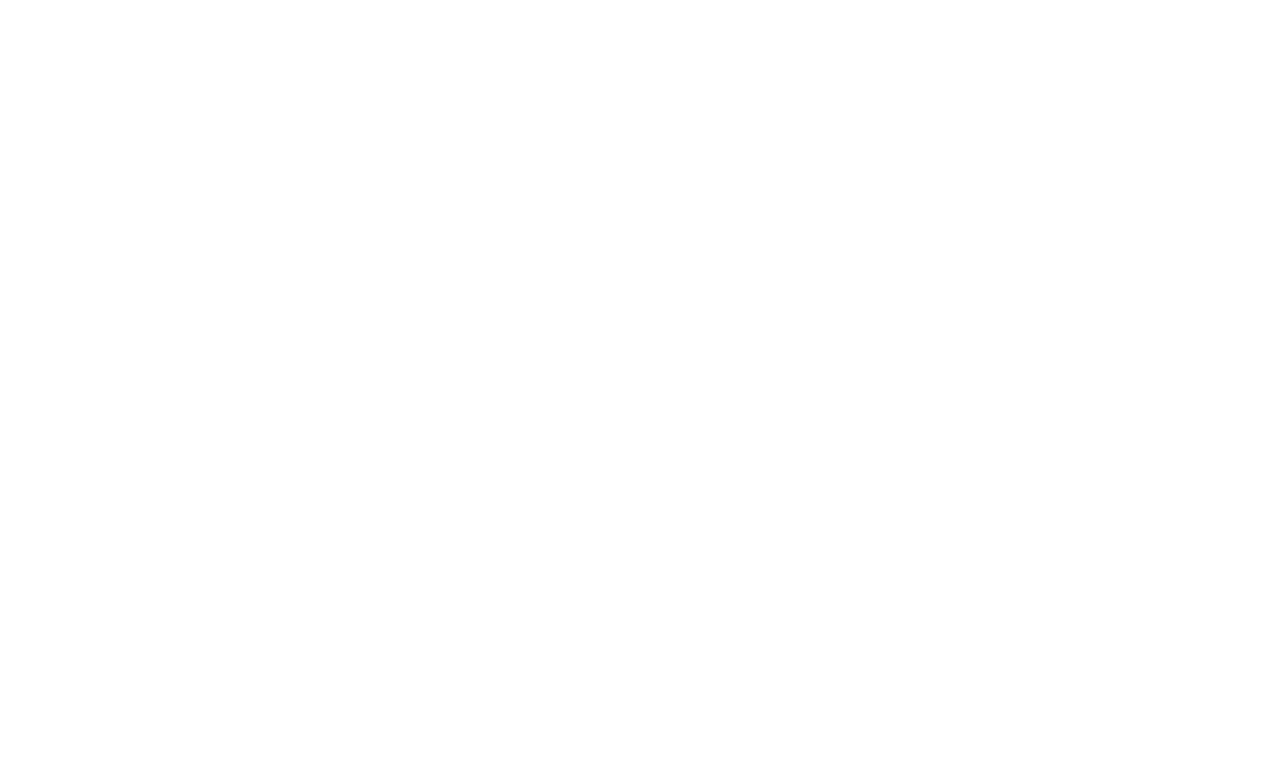
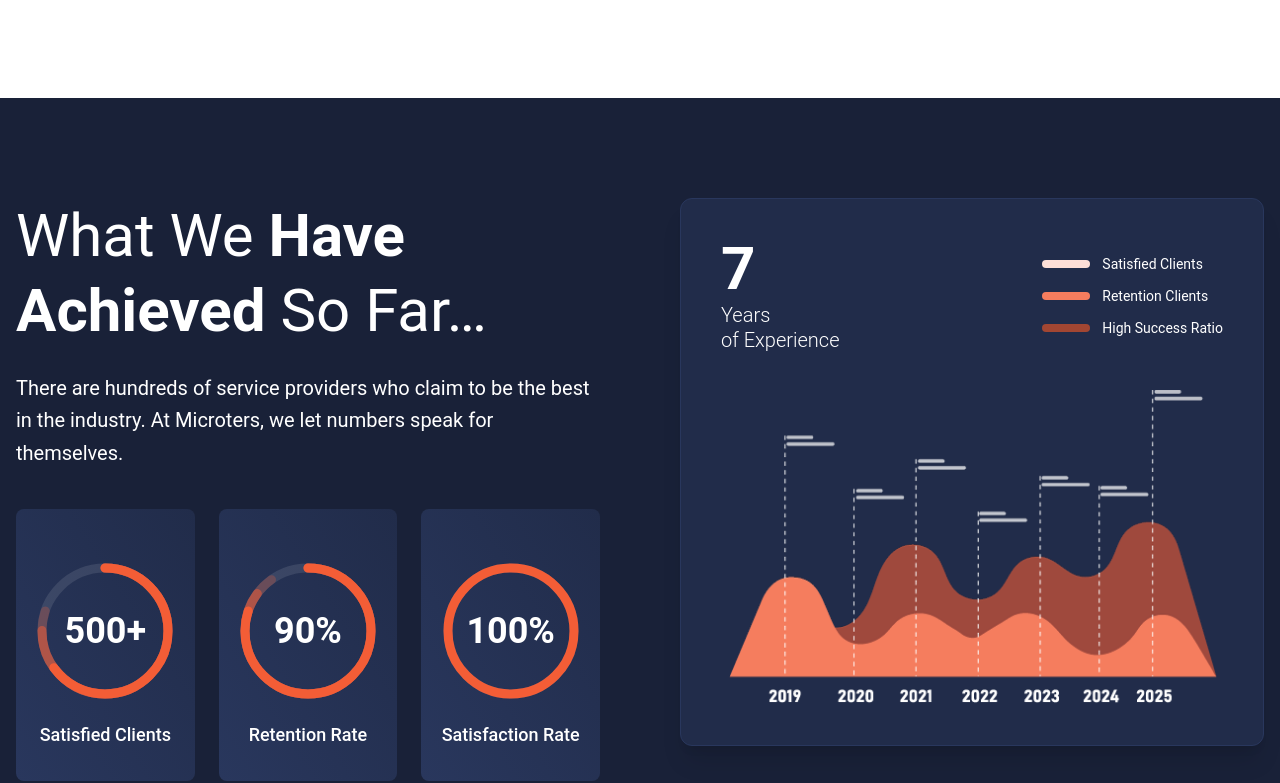
Before and after one commit to microters/microters, a Next.js app: page /professional-seo-services in a window 1280 px wide. Shown: the part 4942-5725 px from the top of the page. Before the commit the page ends 4925 px from the top, so only its background shows below. Built offline with nearby package versions, Linux system fonts and the light colour scheme.

Commit message:
`Added ClientsLogosSection and AchievedSection components to Professional SEO Services page`

```diff
--- /dev/null
+++ b/src/app/components/common/Achieved.jsx
@@ -0,0 +1,112 @@
+"use client";
+
+import React from "react";
+import Image from "next/image";
+import graphImage from "@assets/images/achievements-graph.png";
+import { CircularProgress } from "./CircularProgress";
+const AchievedSection = () => {
+  return (
+    <section className="w-full py-20 lg:py-[100px] bg-[#192138]">
+      <div className="container mx-auto px-4 max-w-7xl">
+
+        <div className="flex flex-col lg:flex-row gap-12 lg:gap-20">
+
+          {/* === LEFT SIDE: TEXT & CIRCLES === */}
+          <div className="w-full lg:w-1/2">
+            <h2 className="text-white text-4xl md:text-5xl lg:text-[60px] font-normal mb-6 leading-tight">
+              What We <strong>Have Achieved</strong> So Far…
+            </h2>
+            <p className="text-white text-lg lg:text-xl leading-relaxed mb-10">
+              There are hundreds of service providers who claim to be the best in the industry. At Microters, we let numbers speak for themselves.
+            </p>
+
+            {/* Circles Grid */}
+           <div className="grid grid-cols-1 sm:grid-cols-3 gap-6">
+              {/* Card 1: Satisfied Clients */}
+              <div className="bg-linear-to-tr from-[#29375D] to-[#212C4A] py-8 rounded-lg flex justify-center">
+                <CircularProgress
+                    value={500}
+                    label="Satisfied Clients"
+                    layers={[
+                      { percent: 80, opacity: 0.25 },
+                      { percent: 75, opacity: 0.5 },
+                      { percent: 65, opacity: 1.0 }
+                    ]}
+                />
+              </div>
+
+              {/* Card 2: Retention Rate */}
+              <div className="bg-linear-to-tr from-[#29375D] to-[#212C4A] py-8 rounded-lg flex justify-center">
+                <CircularProgress
+                    value={90}
+                    label="Retention Rate"
+                    layers={[
+                      { percent: 90, opacity: 0.25 },
+                      { percent: 85, opacity: 0.5 },
+                      { percent: 80, opacity: 1.0 }
+                    ]}
+                />
+              </div>
+
+              {/* Card 3: Satisfaction Rate */}
+              <div className="bg-linear-to-tr from-[#29375D] to-[#212C4A] py-8 rounded-lg flex justify-center">
+                <CircularProgress
+                    value={100}
+                    percent={100}
+                    label="Satisfaction Rate"
+                />
+              </div>
+
+            </div>
+          </div>
+
+          {/* === RIGHT SIDE: GRAPH CARD === */}
+          <div className="w-full lg:w-1/2">
+            <div className="bg-[#212C4A] p-8 lg:p-10 rounded-xl shadow-xl border border-[#29375d] relative">
+
+              {/* Top Info Row */}
+              <div className="flex flex-col sm:flex-row justify-between items-start sm:items-center mb-8 gap-6">
+
+                {/* Years Count */}
+                <div className="text-white">
+                  <span className="text-6xl font-bold block mb-1">7</span>
+                  <span className="text-xl font-light leading-tight block">Years <br/> of Experience</span>
+                </div>
+
+                {/* Legend */}
+                <div className="space-y-3">
+                  <div className="flex items-center gap-3">
+                    <span className="w-12 h-2 bg-[#FDDFD7] rounded-full block"></span>
+                    <span className="text-white text-sm">Satisfied Clients</span>
+                  </div>
+                  <div className="flex items-center gap-3">
+                    <span className="w-12 h-2 bg-[#F57D5E] rounded-full block"></span>
+                    <span className="text-white text-sm">Retention Clients</span>
+                  </div>
+                  <div className="flex items-center gap-3">
+                    <span className="w-12 h-2 bg-[#A24632] rounded-full block"></span>
+                    <span className="text-white text-sm">High Success Ratio</span>
+                  </div>
+                </div>
+              </div>
+
+              {/* The Graph Image */}
+              <div className="w-full relative h-[250px] sm:h-80">
+                <Image
+                  src={graphImage}
+                  alt="Achievement Graph"
+                  fill
+                  className="object-contain object-bottom"
+                />
+              </div>
+
+            </div>
+          </div>
+
+        </div>
+      </div>
+    </section>
+  );
+};
+
+export default AchievedSection;
--- /dev/null
+++ b/src/app/components/common/CircularProgress.jsx
@@ -0,0 +1,80 @@
+"use client";
+
+import { useEffect, useState } from "react";
+
+export const CircularProgress = ({ value, label, layers, percent, color = "#f35d36" }) => {
+  const [animate, setAnimate] = useState(false);
+  const radius = 70;
+  const circumference = 2 * Math.PI * radius;
+
+  useEffect(() => {
+    const timer = setTimeout(() => setAnimate(true), 500);
+    return () => clearTimeout(timer);
+  }, []);
+
+  const getStrokeDashoffset = (p) => circumference - (p / 100) * circumference;
+
+  return (
+    <div className="flex flex-col items-center">
+      <div className="relative w-[180px] h-[180px]">
+        {/* SVG Circle */}
+        <svg className="w-full h-full -rotate-90" viewBox="0 0 200 200">
+
+          {/* Background Track (Faint Line) */}
+          <circle
+            cx="100"
+            cy="100"
+            r={radius}
+            fill="none"
+            stroke="rgba(255,255,255,0.1)"
+            strokeWidth="10"
+            strokeLinecap="round"
+          />
+
+          {/* --- LOGIC: Multiple Layers OR Single Layer --- */}
+          {layers ? (
+            layers.map((layer, index) => (
+              <circle
+                key={index}
+                cx="100"
+                cy="100"
+                r={radius}
+                fill="none"
+                stroke={color}
+                strokeWidth="10"
+                strokeLinecap="round"
+                strokeDasharray={circumference}
+                strokeDashoffset={animate ? getStrokeDashoffset(layer.percent) : circumference}
+                className="transition-all duration-1500 ease-out"
+                style={{ opacity: layer.opacity }}
+              />
+            ))
+          ) : (
+            // 2. Render standard single circle if no layers provided
+            <circle
+              cx="100"
+              cy="100"
+              r={radius}
+              fill="none"
+              stroke={color}
+              strokeWidth="10"
+              strokeLinecap="round"
+              strokeDasharray={circumference}
+              strokeDashoffset={animate ? getStrokeDashoffset(percent || value) : circumference}
+              className="transition-all duration-1500 ease-out opacity-100"
+            />
+          )}
+        </svg>
+
+        {/* Centered Text */}
+        <div className="absolute top-1/2 left-1/2 transform -translate-x-1/2 -translate-y-1/2 text-white text-4xl font-bold">
+          {value}{label === "Satisfied Clients" ? "+" : "%"}
+        </div>
+      </div>
+
+      <p className="text-white text-lg font-medium text-center">
+        {label}
+      </p>
+    </div>
+  );
+};
--- a/src/app/professional-seo-services/page.jsx
+++ b/src/app/professional-seo-services/page.jsx
@@ -6,6 +6,8 @@ import WhyChooseSection from "app/components/common/WhyChooseUs";
 import { seoWhyChooseData } from "app/data/whyChooseData";
 import { seoProfessionalData } from "app/data/services/servicesData";
 import ServiceGridSection from "app/components/common/ServiceGrid";
+import ClientsLogosSection from "app/components/home/ClientLogos";
+import AchievedSection from "app/components/common/Achieved";
 
 export default function Home() {
   return (
@@ -44,6 +46,8 @@ export default function Home() {
         description={seoProfessionalData.description}
         services={seoProfessionalData.items}
       />
+      <ClientsLogosSection/>
+      <AchievedSection/>
     </div>
   );
 }
```
Also changed, not shown: src/assets/images/achievements-graph.png (added).
